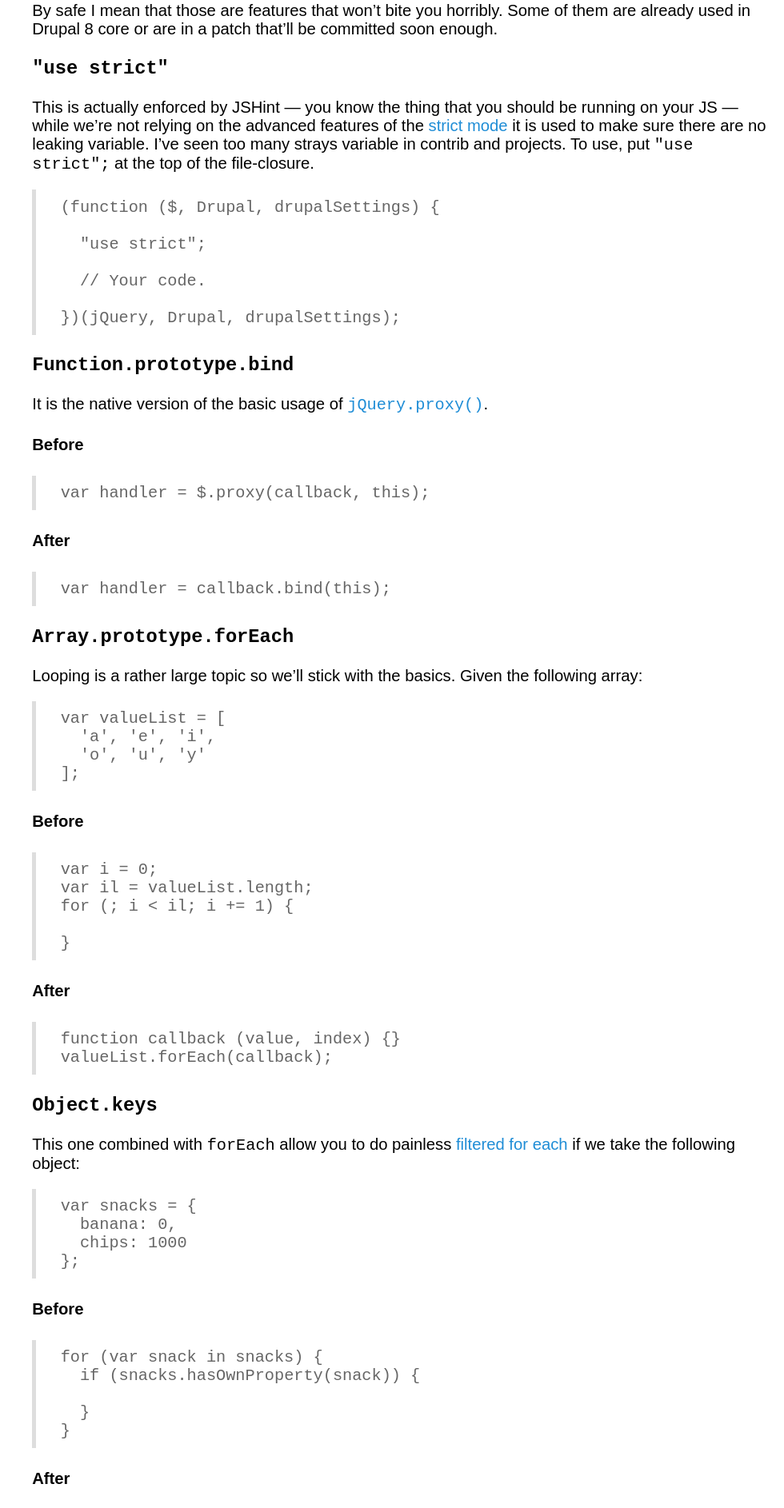
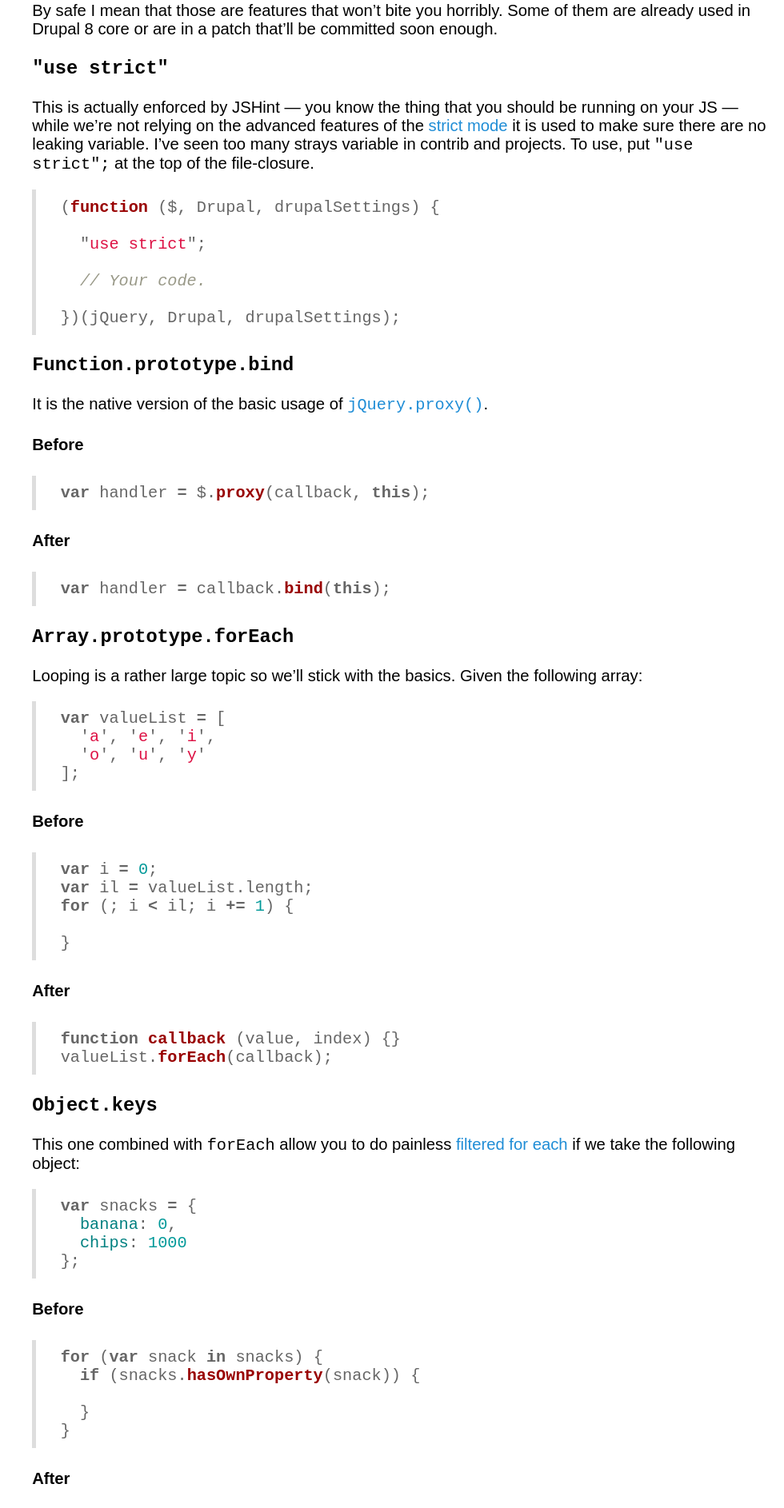
Before and after one commit to theodoreb/theodoreb.github.io, a Jekyll site: the page built from _posts/2014-01-21-using-es5-with-drupal8.markdown, in a window 1280 px wide. Shown: the part 437-2323 px from the top of the page at 80% size, without its empty margins (300-1280 px from the left). Built offline with Jekyll 4.4.1, drawn with Linux system fonts in a browser that asks for light colours; Markdown is read by kramdown in place of the engine named in the settings; some of the changed text lies outside the part shown.

Commit message:
Hardcode footnotes and get back syntax highlighting

````diff
--- a/_config.yml
+++ b/_config.yml
@@ -1,5 +1,5 @@
 name: Théo<span class="short">dore</span> <span class="name">Biadala</span>
-markdown: kramdown
+markdown: redcarpet
 pygments: true
 timezone: Europe/Paris
 permalink: /:year/:title.html
--- a/_includes/head.html
+++ b/_includes/head.html
@@ -11,6 +11,7 @@
   <style>
     {% include pure-custom.css %}
     {% include custom.css %}
+    {% include syntax.css %}
   </style>
 </head>
 
--- /dev/null
+++ b/_includes/syntax.css
@@ -0,0 +1,60 @@
+.highlight  { background: #ffffff; }
+.highlight .c { color: #999988; font-style: italic } /* Comment */
+.highlight .err { color: #a61717; background-color: #e3d2d2 } /* Error */
+.highlight .k { font-weight: bold } /* Keyword */
+.highlight .o { font-weight: bold } /* Operator */
+.highlight .cm { color: #999988; font-style: italic } /* Comment.Multiline */
+.highlight .cp { color: #999999; font-weight: bold } /* Comment.Preproc */
+.highlight .c1 { color: #999988; font-style: italic } /* Comment.Single */
+.highlight .cs { color: #999999; font-weight: bold; font-style: italic } /* Comment.Special */
+.highlight .gd { color: #000000; background-color: #ffdddd } /* Generic.Deleted */
+.highlight .gd .x { color: #000000; background-color: #ffaaaa } /* Generic.Deleted.Specific */
+.highlight .ge { font-style: italic } /* Generic.Emph */
+.highlight .gr { color: #aa0000 } /* Generic.Error */
+.highlight .gh { color: #999999 } /* Generic.Heading */
+.highlight .gi { color: #000000; background-color: #ddffdd } /* Generic.Inserted */
+.highlight .gi .x { color: #000000; background-color: #aaffaa } /* Generic.Inserted.Specific */
+.highlight .go { color: #888888 } /* Generic.Output */
+.highlight .gp { color: #555555 } /* Generic.Prompt */
+.highlight .gs { font-weight: bold } /* Generic.Strong */
+.highlight .gu { color: #aaaaaa } /* Generic.Subheading */
+.highlight .gt { color: #aa0000 } /* Generic.Traceback */
+.highlight .kc { font-weight: bold } /* Keyword.Constant */
+.highlight .kd { font-weight: bold } /* Keyword.Declaration */
+.highlight .kp { font-weight: bold } /* Keyword.Pseudo */
+.highlight .kr { font-weight: bold } /* Keyword.Reserved */
+.highlight .kt { color: #445588; font-weight: bold } /* Keyword.Type */
+.highlight .m { color: #009999 } /* Literal.Number */
+.highlight .s { color: #d14 } /* Literal.String */
+.highlight .na { color: #008080 } /* Name.Attribute */
+.highlight .nb { color: #0086B3 } /* Name.Builtin */
+.highlight .nc { color: #445588; font-weight: bold } /* Name.Class */
+.highlight .no { color: #008080 } /* Name.Constant */
+.highlight .ni { color: #800080 } /* Name.Entity */
+.highlight .ne { color: #990000; font-weight: bold } /* Name.Exception */
+.highlight .nf { color: #990000; font-weight: bold } /* Name.Function */
+.highlight .nn { color: #555555 } /* Name.Namespace */
+.highlight .nt { color: #000080 } /* Name.Tag */
+.highlight .nv { color: #008080 } /* Name.Variable */
+.highlight .ow { font-weight: bold } /* Operator.Word */
+.highlight .w { color: #bbbbbb } /* Text.Whitespace */
+.highlight .mf { color: #009999 } /* Literal.Number.Float */
+.highlight .mh { color: #009999 } /* Literal.Number.Hex */
+.highlight .mi { color: #009999 } /* Literal.Number.Integer */
+.highlight .mo { color: #009999 } /* Literal.Number.Oct */
+.highlight .sb { color: #d14 } /* Literal.String.Backtick */
+.highlight .sc { color: #d14 } /* Literal.String.Char */
+.highlight .sd { color: #d14 } /* Literal.String.Doc */
+.highlight .s2 { color: #d14 } /* Literal.String.Double */
+.highlight .se { color: #d14 } /* Literal.String.Escape */
+.highlight .sh { color: #d14 } /* Literal.String.Heredoc */
+.highlight .si { color: #d14 } /* Literal.String.Interpol */
+.highlight .sx { color: #d14 } /* Literal.String.Other */
+.highlight .sr { color: #009926 } /* Literal.String.Regex */
+.highlight .s1 { color: #d14 } /* Literal.String.Single */
+.highlight .ss { color: #990073 } /* Literal.String.Symbol */
+.highlight .bp { color: #999999 } /* Name.Builtin.Pseudo */
+.highlight .vc { color: #008080 } /* Name.Variable.Class */
+.highlight .vg { color: #008080 } /* Name.Variable.Global */
+.highlight .vi { color: #008080 } /* Name.Variable.Instance */
+.highlight .il { color: #009999 } /* Literal.Number.Integer.Long */
--- a/_posts/2014-01-21-using-es5-with-drupal8.markdown
+++ b/_posts/2014-01-21-using-es5-with-drupal8.markdown
@@ -32,13 +32,15 @@
 I've seen too many strays variable in contrib and projects. To use,
 put `"use strict";` at the top of the file-closure.
 
-    (function ($, Drupal, drupalSettings) {
+```javascript
+(function ($, Drupal, drupalSettings) {
 
-      "use strict";
+  "use strict";
 
-      // Your code.
+  // Your code.
 
-    })(jQuery, Drupal, drupalSettings);
+})(jQuery, Drupal, drupalSettings);
+```
 
 ### `Function.prototype.bind`
 
@@ -46,59 +48,73 @@
 
 #### Before
 
-    var handler = $.proxy(callback, this);
+```javascript
+var handler = $.proxy(callback, this);
+```
 
 #### After
 
-    var handler = callback.bind(this);
+```javascript
+var handler = callback.bind(this);
+```
 
 ### `Array.prototype.forEach`
 
 Looping is a rather large topic so we'll stick with the basics. Given the
 following array:
 
-    var valueList = [
-      'a', 'e', 'i',
-      'o', 'u', 'y'
-    ];
+```javascript
+var valueList = [
+  'a', 'e', 'i',
+  'o', 'u', 'y'
+];
+```
 
 #### Before
 
-    var i = 0;
-    var il = valueList.length;
-    for (; i < il; i += 1) {
+```javascript
+var i = 0;
+var il = valueList.length;
+for (; i < il; i += 1) {
 
-    }
+}
+```
 
 #### After
 
-    function callback (value, index) {}
-    valueList.forEach(callback);
-
+```javascript
+function callback (value, index) {}
+valueList.forEach(callback);
+```
 
 ### `Object.keys`
 
 This one combined with `forEach` allow you to do painless [filtered for each]
 [foreach] if we take the following object:
 
-    var snacks = {
-      banana: 0,
-      chips: 1000
-    };
+```javascript
+var snacks = {
+  banana: 0,
+  chips: 1000
+};
+```
 
 #### Before
 
-    for (var snack in snacks) {
-      if (snacks.hasOwnProperty(snack)) {
+```javascript
+for (var snack in snacks) {
+  if (snacks.hasOwnProperty(snack)) {
 
-      }
-    }
+  }
+}
+```
 
 #### After
 
-    function eatSnacks (snack) {}
-    Object.keys(snacks).forEach(eatSnacks);
-
+```javascript
+function eatSnacks (snack) {}
+Object.keys(snacks).forEach(eatSnacks);
+```
 
 And that looks much better than the first example. Giving a name to your
 function gives you extra info on what is it the loop is doing without having
````
Also changed, not shown: _posts/2014-01-15-fixing-contrib-javascript.markdown (+15 -8 lines).
